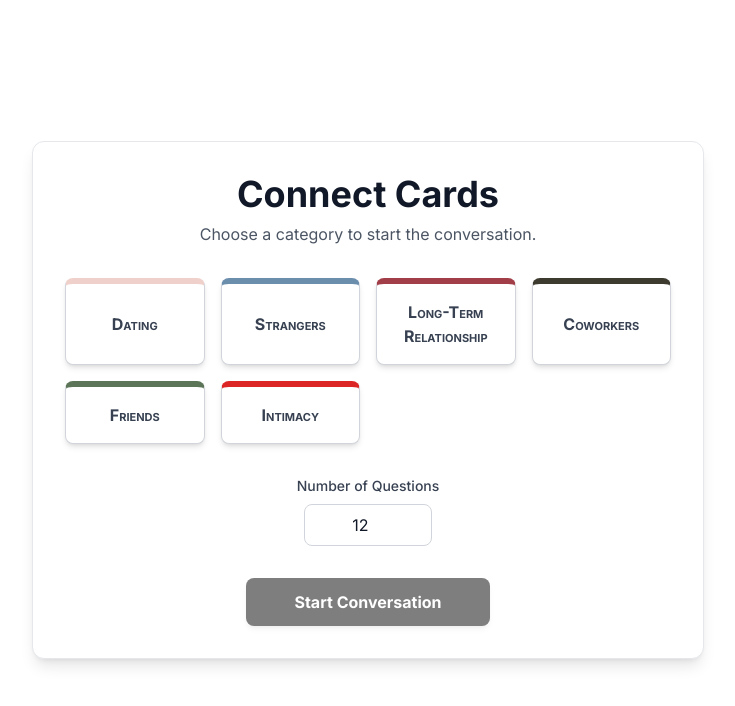
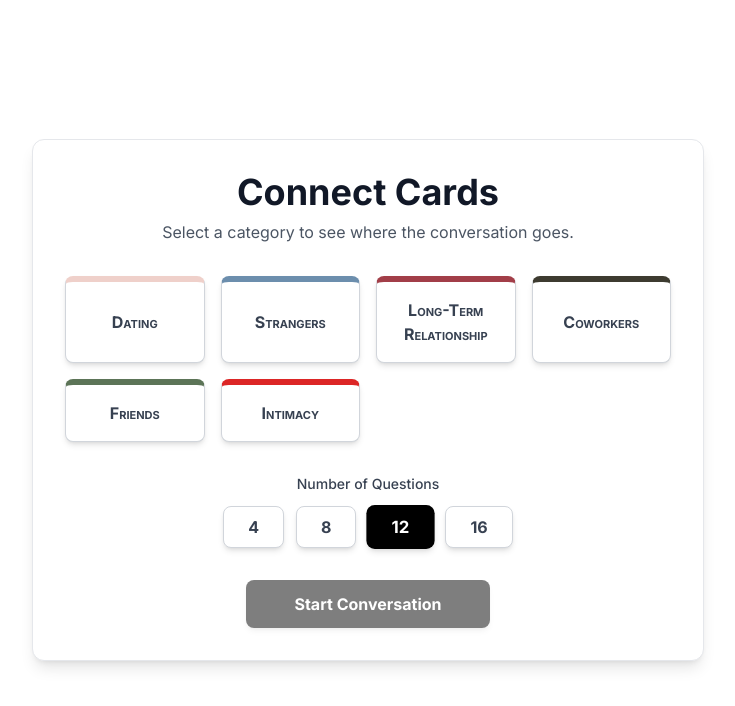
Before and after one commit to KyleProtho/ConnectCards, a React (Vite) app: page / in a window 1280 px wide. Shown: the top 706 px of the page, without its empty margins (272-1007 px from the left). Built offline with nearby package versions, Linux system fonts and the light colour scheme.

Commit message:
Update home screen: change subtitle and replace number input with preset option chips

```diff
--- a/components/DeckSelection.tsx
+++ b/components/DeckSelection.tsx
@@ -40,7 +40,7 @@ const DeckSelection: React.FC<DeckSelectionProps> = ({ onStart }) => {
   return (
     <div className="bg-white p-6 md:p-8 rounded-xl shadow-lg text-center border border-gray-200">
       <h1 className="text-3xl md:text-4xl font-bold text-gray-900 mb-2">Connect Cards</h1>
-      <p className="text-gray-600 mb-8">Choose a category to start the conversation.</p>
+      <p className="text-gray-600 mb-8">Select a category to see where the conversation goes.</p>
 
       <div className="grid grid-cols-2 md:grid-cols-4 gap-4 mb-8">
         {deckOptions.map((deck) => {
@@ -77,18 +77,27 @@ const DeckSelection: React.FC<DeckSelectionProps> = ({ onStart }) => {
       </div>
 
       <div className="mb-8">
-        <label htmlFor="questionCount" className="block text-sm font-medium text-gray-700 mb-2">
+        <label className="block text-sm font-medium text-gray-700 mb-3">
           Number of Questions
         </label>
-        <input
-          type="number"
-          id="questionCount"
-          value={questionCount}
-          onChange={(e) => setQuestionCount(parseInt(e.target.value, 10) || 1)}
-          min="1"
-          max="50"
-          className="w-32 bg-white border border-gray-300 text-gray-900 text-center rounded-lg p-2 focus:ring-indigo-500 focus:border-indigo-500"
-        />
+        <div className="flex justify-center gap-3">
+          {[4, 8, 12, 16].map((count) => {
+            const isSelected = questionCount === count;
+            return (
+              <button
+                key={count}
+                onClick={() => setQuestionCount(count)}
+                className={`px-6 py-2 rounded-lg font-semibold transition-all duration-200 focus:outline-none focus:ring-2 focus:ring-offset-2 focus:ring-offset-white focus:ring-indigo-500 shadow-md hover:shadow-lg
+                  ${isSelected
+                    ? 'bg-black text-white shadow-lg scale-105'
+                    : 'bg-white text-gray-700 hover:bg-gray-100 border border-gray-300'
+                  }`}
+              >
+                {count}
+              </button>
+            );
+          })}
+        </div>
       </div>
 
       <button
```
